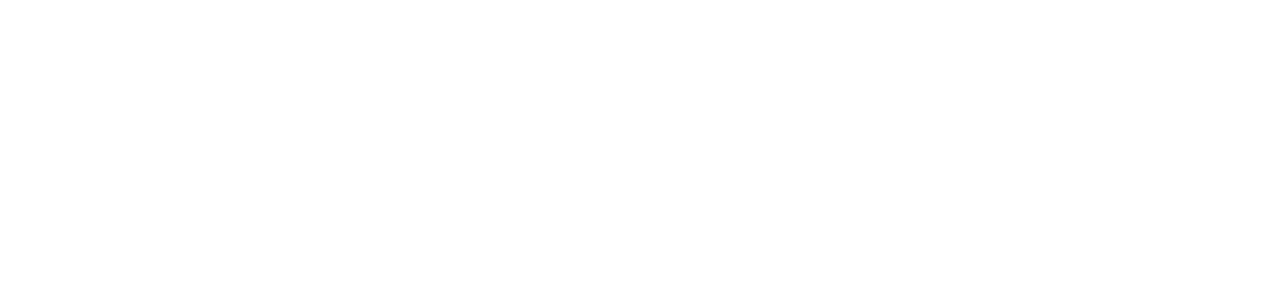
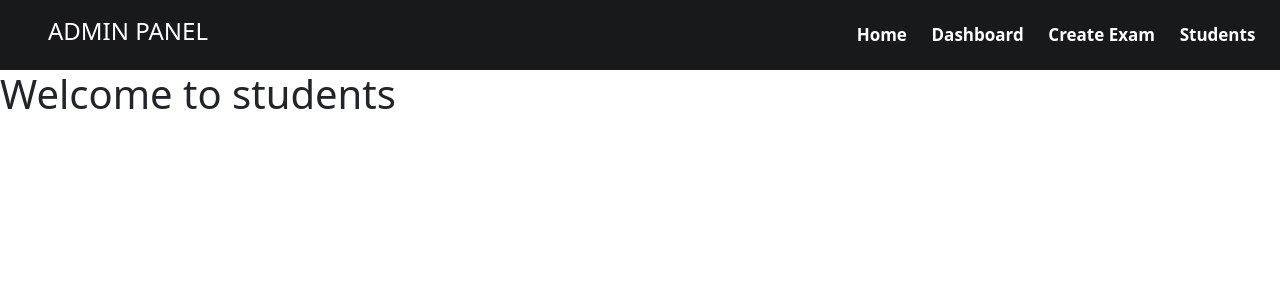
Before and after one commit to LikhithDeveloper/TDRReact, a React (Vite) app: page /admin/students in a window 1280 px wide. Before the commit this address had no page. Shown: the top 300 px of the page. Built offline with nearby package versions, Linux system fonts and the light colour scheme.

Commit message:
Routes admin done

```diff
--- a/src/App.jsx
+++ b/src/App.jsx
@@ -4,8 +4,22 @@
 import Navbar from "./components/Navbar";
 import ResNav from "./components/ResNav";
 import { BrowserRouter, Routes, Route } from "react-router";
-import Exam from "./components/admin/Exams";
 import MainComponents from "./components/MainComponents";
+import AdminPanel from "./components/admin/AdminPanel";
+
+// firebase
+// import { initializeApp } from "firebase/app";
+
+// const firebaseConfig = {
+//   apiKey: "AIzaSyAQ4PlvwDNj18eZBdFduxe_ZvPGQyUus34",
+//   authDomain: "tdrtest-8881b.firebaseapp.com",
+//   projectId: "tdrtest-8881b",
+//   storageBucket: "tdrtest-8881b.firebasestorage.app",
+//   messagingSenderId: "353078192323",
+//   appId: "1:353078192323:web:f9c7f5311e532dca835a76",
+// };
+
+// const app = initializeApp(firebaseConfig);
 
 function App() {
   const [navActive, setNavActive] = useState("Active");
@@ -49,34 +63,7 @@
             </div>
           }
         ></Route>
-        <Route
-          path="/exams"
-          element={
-            <div className="main">
-              {/* <ResNav /> */}
-              {mobile === true ? (
-                <ResNav className="mobile-res" setMobile={setMobile} />
-              ) : null}
-              <Navbar
-                navActive={navActive}
-                setNavActive={setNavActive}
-                bodyActive={bodyActive}
-                setBodyActive={setBodyActive}
-              />
-              <Body
-                navActive={navActive}
-                setNavActive={setNavActive}
-                bodyActive={bodyActive}
-                setBodyActive={setBodyActive}
-                active={active}
-                mobile={mobile}
-                setMobile={setMobile}
-              >
-                <Exam></Exam>
-              </Body>
-            </div>
-          }
-        ></Route>
+        <Route path="/admin/*" element={<AdminPanel></AdminPanel>}></Route>
       </Routes>
     </>
   );
--- a/src/components/Me.jsx
+++ b/src/components/Me.jsx
@@ -40,8 +40,10 @@
                     <polyline points="8 6 2 12 8 18"></polyline>
                   </svg>
                 </span>
-                <h4 style={{ color: "black" }}>Frontend</h4>
-                <p style={{ color: "black" }}>React, HTML, CSS, JS</p>
+                <h4 style={{ color: "black", fontSize: "17px" }}>Frontend</h4>
+                <p style={{ color: "black", fontSize: "14px" }}>
+                  React, HTML, CSS, JS
+                </p>
               </div>
               <div className="backend">
                 <span style={{ color: "white" }}>
@@ -62,8 +64,10 @@
                     <path d="M2 12h20"></path>
                   </svg>
                 </span>
-                <h4 style={{ color: "black" }}>Backend</h4>
-                <p style={{ color: "black" }}>Django, Django REST, Node</p>
+                <h4 style={{ color: "black", fontSize: "17px" }}>Backend</h4>
+                <p style={{ color: "black", fontSize: "14px" }}>
+                  Django, Django REST
+                </p>
               </div>
             </div>
           </div>
--- a/src/components/Project.jsx
+++ b/src/components/Project.jsx
@@ -104,8 +104,10 @@
             </div>
             <div className="grid-text">
               <div className="pro-name">
-                <h3>E-commerce Platform</h3>
-                <p>A E-commerce Platform API's using Djago REST framework</p>
+                <h3 style={{ fontSize: "18px" }}>E-commerce Platform</h3>
+                <p style={{ fontSize: "13px" }}>
+                  A E-commerce Platform API's using Djago REST framework
+                </p>
               </div>
               <div className="links">
                 <a
@@ -161,8 +163,10 @@
             </div>
             <div className="grid-text">
               <div className="pro-name">
-                <h3>Trade Platform</h3>
-                <p>A Trade Platform which connects Producer and Consumer</p>
+                <h3 style={{ fontSize: "18px" }}>Trade Platform</h3>
+                <p style={{ fontSize: "13px" }}>
+                  A Trade Platform which connects Producer and Consumer
+                </p>
               </div>
               <div className="links">
                 <a href="#" style={{ textDecoration: "none", color: "black" }}>
@@ -215,8 +219,12 @@
             </div>
             <div className="grid-text">
               <div className="pro-name">
-                <h3>Website for a freelncing company</h3>
-                <p>A Static Website for freelancing company DEVELOPERS.GEN</p>
+                <h3 style={{ fontSize: "18px" }}>
+                  Website for a freelncing company
+                </h3>
+                <p style={{ fontSize: "13px" }}>
+                  A Static Website for freelancing company DEVELOPERS.GEN
+                </p>
               </div>
               <div className="links">
                 <a
@@ -272,8 +280,8 @@
             </div>
             <div className="grid-text">
               <div className="pro-name">
-                <h3>Book Your Show</h3>
-                <p>
+                <h3 style={{ fontSize: "18px" }}>Book Your Show</h3>
+                <p style={{ fontSize: "13px" }}>
                   Book your show appication has some similar fuctionalities of
                   BookMyShow made with Django
                 </p>
--- a/src/components/Skills.jsx
+++ b/src/components/Skills.jsx
@@ -10,7 +10,7 @@
 import node from "../assets/png-transparent-js-logo-node-logos-and-brands-icon-thumbnail-removebg-preview.png";
 
 const Skills = () => {
-  const images = [html, cc, js, reactLogo, node, django, py, cpp];
+  const images = [html, cc, js, reactLogo, django, py, cpp];
 
   return (
     <div className="clients" id="skills">
--- /dev/null
+++ b/src/components/admin/AdminNav.jsx
@@ -0,0 +1,22 @@
+import "./styles/AdminNav.css";
+import { Link } from "react-router";
+const AdminNav = () => {
+  return (
+    <nav
+      className="admin-nav"
+      style={{ width: "100%", backgroundColor: "#17191B", height: "70px" }}
+    >
+      <div className="admin-logo">
+        <h4>ADMIN PANEL</h4>
+      </div>
+      <div className="options-admin">
+        <Link to="/">Home</Link>
+        <Link to="/admin">Dashboard</Link>
+        <Link to="/admin/exams">Create Exam</Link>
+        <Link to="/admin/students">Students</Link>
+      </div>
+    </nav>
+  );
+};
+
+export default AdminNav;
--- /dev/null
+++ b/src/components/admin/AdminPanel.jsx
@@ -0,0 +1,20 @@
+import { Route, Routes } from "react-router";
+import AdminNav from "./AdminNav";
+import Dashboard from "./Dashboard";
+import Exams from "./Exams";
+import Students from "./Students";
+
+const AdminPanel = () => {
+  return (
+    <div style={{ width: "100%" }}>
+      <AdminNav></AdminNav>
+      <Routes>
+        <Route path="/" element={<Dashboard></Dashboard>}></Route>
+        <Route path="exams" element={<Exams></Exams>}></Route>
+        <Route path="students" element={<Students></Students>}></Route>
+      </Routes>
+    </div>
+  );
+};
+
+export default AdminPanel;
--- /dev/null
+++ b/src/components/admin/Dashboard.jsx
@@ -0,0 +1,5 @@
+const Dashboard = () => {
+  return <h2>Hi Dashboard</h2>;
+};
+
+export default Dashboard;
--- a/src/components/admin/Exams.jsx
+++ b/src/components/admin/Exams.jsx
@@ -1,13 +1,13 @@
 import image1 from "../../assets/cover-pic---b2b-portals---eng.png";
-import "./Exam.css";
-const Exam = () => {
+import "./styles/Exam.css";
+const Exams = () => {
   return (
     <div
       className="exam-div"
       style={{
         width: "100",
         height: "100vh",
-        marginTop: "49px",
+        // marginTop: "49px",
         padding: "40px",
         marginBottom: "20px",
       }}
@@ -51,6 +51,33 @@
           </a>
         </div>
       </div>
+
+      <div className="card" style={{ width: "18rem", margin: "20px" }}>
+        <img src={image1} className="card-img-top" alt="..." />
+        <div className="card-body">
+          <h5 className="card-title">EAPCET TEST-1</h5>
+          <p className="card-text">
+            Some quick example text to build on the card title and make up the
+            bulk of the card's content.
+          </p>
+          <a href="#" className="btn btn-primary w-100">
+            Attempt
+          </a>
+        </div>
+      </div>
+      <div className="card" style={{ width: "18rem", margin: "20px" }}>
+        <img src={image1} className="card-img-top" alt="..." />
+        <div className="card-body">
+          <h5 className="card-title">EAPCET TEST-1</h5>
+          <p className="card-text">
+            Some quick example text to build on the card title and make up the
+            bulk of the card's content.
+          </p>
+          <a href="#" className="btn btn-primary w-100">
+            Attempt
+          </a>
+        </div>
+      </div>
       <div className="card" style={{ width: "18rem", margin: "20px" }}>
         <img src={image1} className="card-img-top" alt="..." />
         <div className="card-body">
@@ -68,4 +95,4 @@
   );
 };
 
-export default Exam;
+export default Exams;
--- /dev/null
+++ b/src/components/admin/Students.jsx
@@ -0,0 +1,5 @@
+const Students = () => {
+  return <h1>Welcome to students</h1>;
+};
+
+export default Students;
--- /dev/null
+++ b/src/components/admin/styles/AdminNav.css
@@ -0,0 +1,34 @@
+.admin-nav {
+  display: flex;
+  justify-content: space-between;
+  align-items: center;
+}
+
+.admin-logo {
+  width: 20%;
+  height: 100%;
+  display: flex;
+  justify-content: center;
+  align-items: center;
+  color: white;
+}
+
+.options-admin {
+  width: 35%;
+  height: 100%;
+  display: flex;
+  justify-content: space-evenly;
+  align-items: center;
+}
+
+.options-admin a {
+  text-decoration: none;
+  color: white;
+  font-size: 17px;
+  font-weight: 650;
+  transition: 0.3s;
+}
+
+.options-admin a:hover {
+  color: rgb(179, 177, 177);
+}
--- a/src/components/admin/Exam.css
+++ b/src/components/admin/styles/Exam.css
@@ -1,8 +1,9 @@
 .exam-div {
   display: grid;
-  grid-template-columns: repeat(3, minmax(300px, 1fr));
-  gap: 10px; /* Add spacing between the grid items */
-  justify-content: center; /* Center the grid within the container */
+  grid-template-columns: repeat(4, minmax(300px, 1fr));
+  grid-template-rows: 400px;
+  gap: 10px;
+  justify-content: center;
 }
 
 @media screen and (max-width: 850px) {
@@ -18,7 +19,7 @@
   .exam-div {
     display: grid;
     grid-template-columns: repeat(1, minmax(300px, 1fr));
-    gap: 10px; /* Add spacing between the grid items */
+    gap: 10px;
     justify-content: center; /* Center the grid within the container */
   }
 }
```
